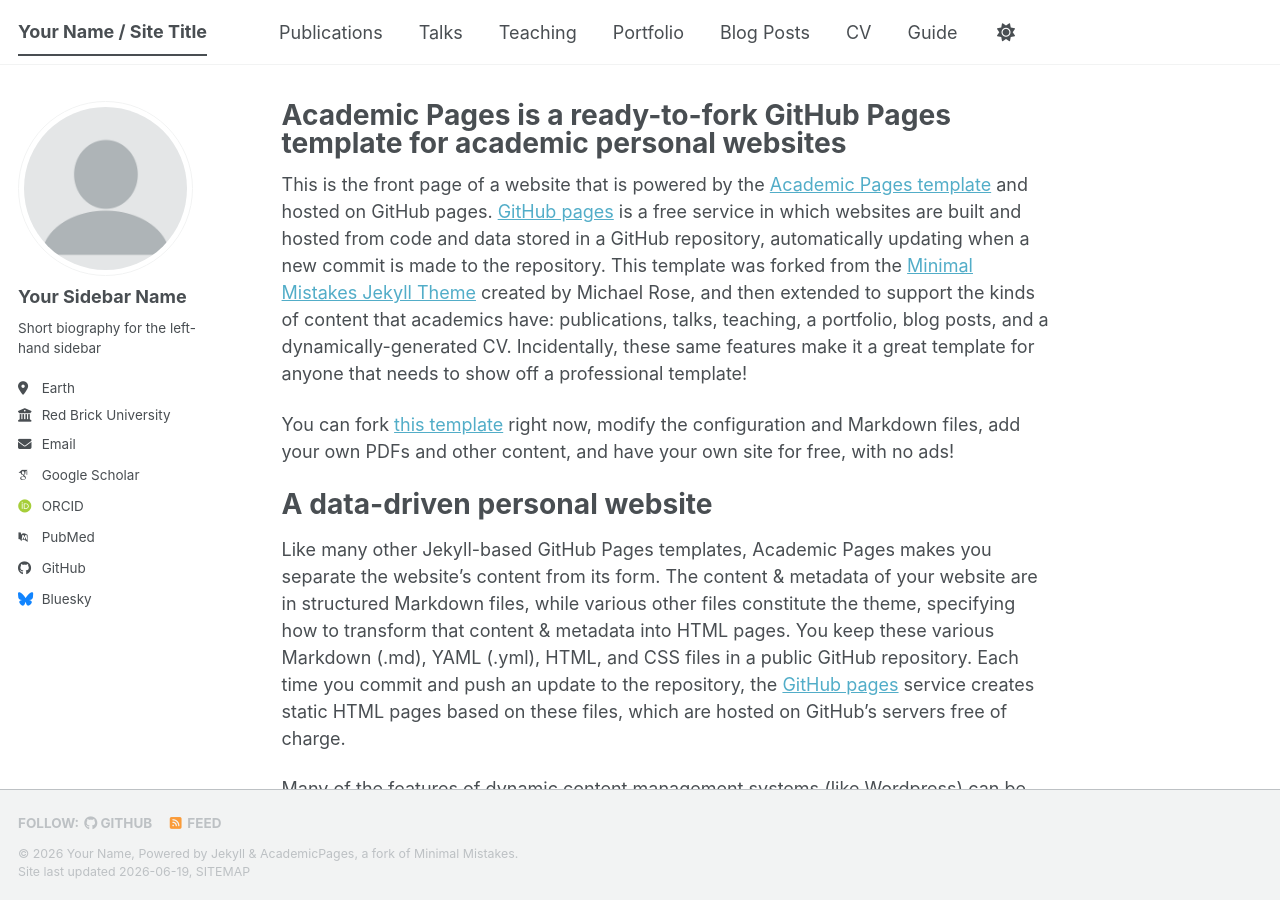
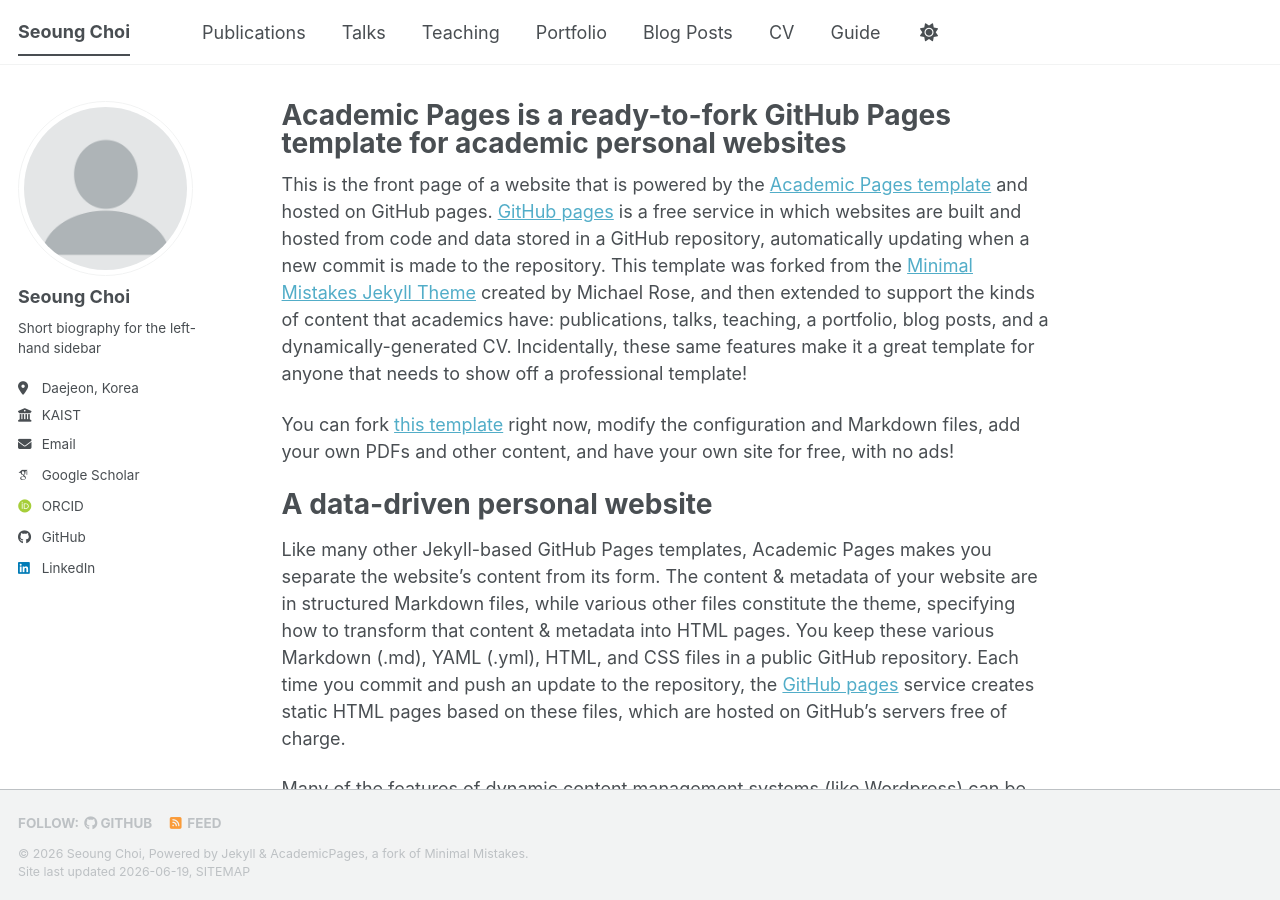
Before and after one commit to choisw0823/choisw0823.github.io, a Jekyll site: the page built from _pages/about.md, in a window 1280 px wide and 900 px high. Built offline with Jekyll 4.4.1, drawn with Linux system fonts in a browser that asks for light colours; some web fonts are replaced; a script bundle is joined from its source files by our own code; library files that are not in the unit come from our copies.

Commit message:
Update _config.yml

```diff
--- a/_config.yml
+++ b/_config.yml
@@ -9,14 +9,14 @@
 # Basic Site Settings
 locale                   : "en-US"
 site_theme               : "default" # The available themes options are "default", "air", "sunrise", "mint", "dirt" and "contrast"
-title                    : "Your Name / Site Title"
+title                    : "Seoung Choi"
 title_separator          : "-"
-name                     : &name "Your Name"
+name                     : &name "Seoung Choi"
 description              : &description "Your Name's academic portfolio"   # Update this with a general description of your site, this is the default if not overridden by a page
 url                      : https://academicpages.github.io # The base hostname & protocol for your site e.g. "https://[your GitHub username].github.io",
                                                            # or if you already have some other page hosted on Github then use "https://[your GitHub username].github.io/[Your Repo Name]"
 baseurl                  : "" # the subpath of your site, e.g. "/blog"
-repository               : "academicpages/academicpages.github.io"
+repository               : "choisw0823/choisw0823.github.io"
 
 # Site Author - The following control what appear as part of the author content on the side bar.
 #               If a field is blank the icon and link will not appear, otherwise it will be shown.
@@ -24,24 +24,24 @@ repository               : "academicpages/academicpages.github.io"
 author:
   # Biographic information
   avatar           : "profile.png"
-  name             : "Your Sidebar Name"
+  name             : "Seoung Choi"
   pronouns         : # example: "she/her"
   bio              : "Short biography for the left-hand sidebar"
-  location         : "Earth"
-  employer         : "Red Brick University"
+  location         : "Daejeon, Korea"
+  employer         : "KAIST"
   uri              : # URL
-  email            : "none@example.org"
+  email            : "choisw0823@kaist.ac.kr"
 
   # Academic websites
   academia         : # URL
   arxiv            : # URL - Update with the correct link to your profile
-  googlescholar    : "https://scholar.google.com/citations?user=PS_CX0AAAAAJ"
+  googlescholar    : "https://scholar.google.com/citations?user=FABkPdAAAAAJ&hl=ko"
   inspire-hep      : # URL
   impactstory      : # URL
-  orcid            : "https://orcid.org/yourorcidurl"
+  orcid            : "https://orcid.org/0009-0006-4885-4074"
   semantic         : # URL
   ssrn             : # URL
-  pubmed           : "https://www.ncbi.nlm.nih.gov/pubmed/?term=john+snow"
+  pubmed           : # URL
   researchgate     : # URL
   scopus           : # URL
   zotero           : # URL
@@ -51,13 +51,13 @@ author:
   bitbucket        : # Username - Update with your username on the site
   codepen          : # Username
   dribbble         : # Username
-  github           : "academicpages"
+  github           : "choisw0823"
   kaggle           : # Username
   stackoverflow    : # User number or user number and name (i.e., use "1" or "1/jeff-atwood")
 
   # Social media
   artstation       : # Username
-  bluesky          : "bsky.app" # Replace this with you Bluesky username
+  bluesky          : # Replace this with you Bluesky username
   facebook         : # Username
   flickr           : # Username
   foursquare       : # Username
@@ -66,7 +66,7 @@ author:
   keybase          : # Username
   instagram        : # Username
   lastfm           : # Username
-  linkedin         : # Username
+  linkedin         : "choisw0823"
   mastodon         : # URL
   medium           : # URL
   pinterest        : # Username
```
